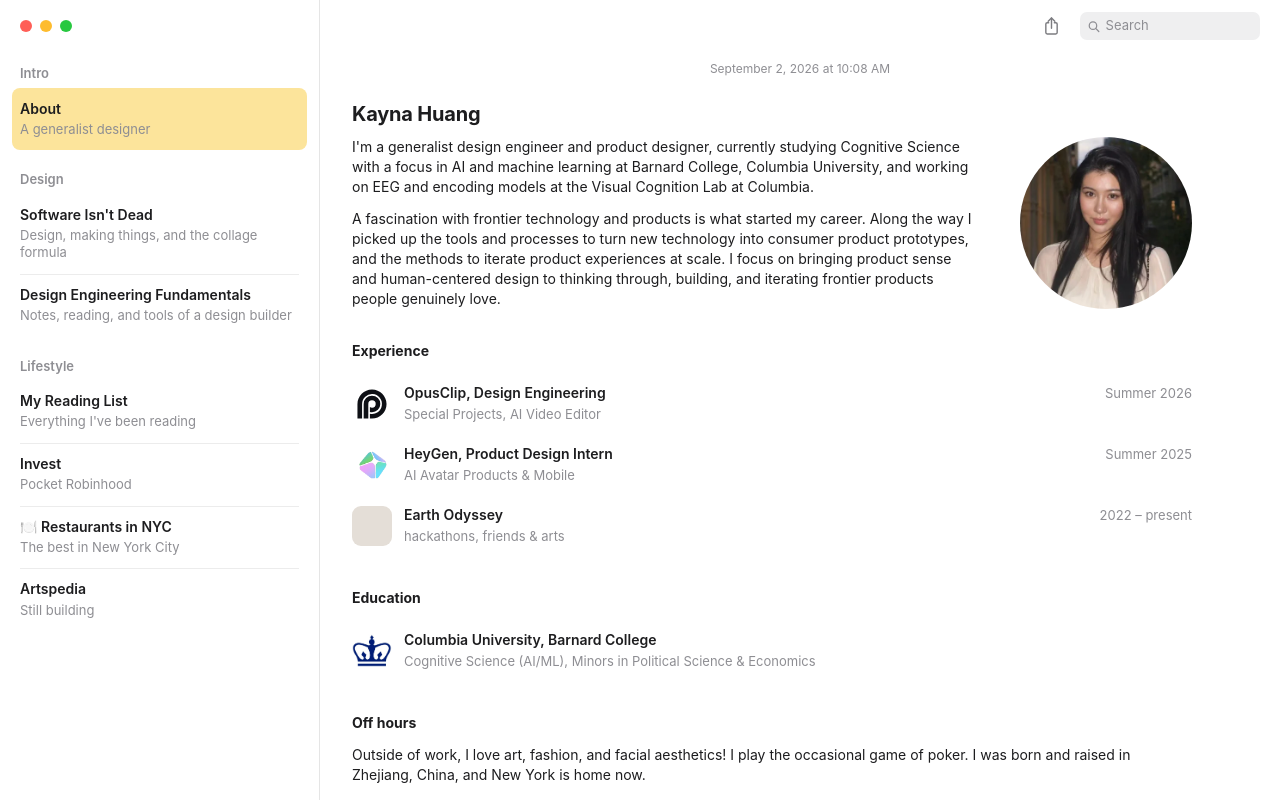
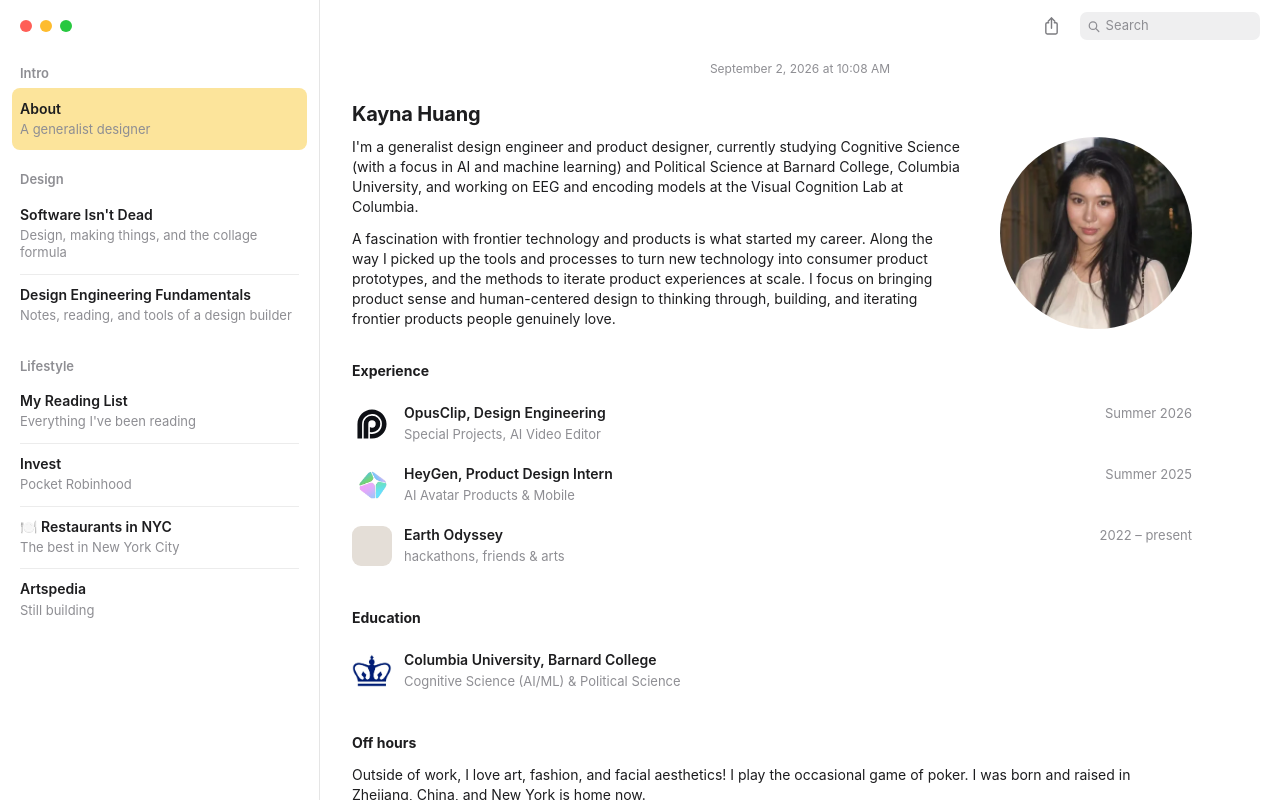
Before and after one commit to kayna-xyz/Portfolio-, a Next.js app: page /about in a window 1280 px wide. Built offline with nearby package versions, Linux system fonts and the light colour scheme; a web font is replaced by a local one.

Commit message:
KyNotes about: Cognitive Science & Political Science
Co-Authored-By: Claude Fable 5.1 <noreply@anthropic.com>
Claude-Session: https://claude.ai/code/session_01Qpc6RmFTsQw5gyrzbPnWh9

```diff
--- a/app/kynotes/kaynote-app.tsx
+++ b/app/kynotes/kaynote-app.tsx
@@ -839,9 +839,9 @@ const EDUCATION: XpRow[] = [
     name: "Columbia University",
     role: "Barnard College",
     when: "",
-    detail: "Cognitive Science (AI/ML), Minors in Political Science & Economics",
+    detail: "Cognitive Science (AI/ML) & Political Science",
     card: {
-      sub: "Cognitive Science, AI/ML focus",
+      sub: "Cognitive Science & Political Science",
       desc: "Selected coursework across computer science, political science, and economics.",
       facts: [
         ["COMS W4701", "Artificial Intelligence"],
@@ -977,9 +977,9 @@ const ALL_SECTIONS: Section[] = [
             <IntroWithAvatar>
               <p style={{ marginTop: 0 }}>
                 I&apos;m a generalist design engineer and product designer, currently studying
-                Cognitive Science with a focus in AI and machine learning at Barnard College,
-                Columbia University, and working on EEG and encoding models at the Visual Cognition
-                Lab at Columbia.
+                Cognitive Science (with a focus in AI and machine learning) and Political Science
+                at Barnard College, Columbia University, and working on EEG and encoding models at
+                the Visual Cognition Lab at Columbia.
               </p>
               <p>
                 A fascination with frontier technology and products is what started my career.
```
